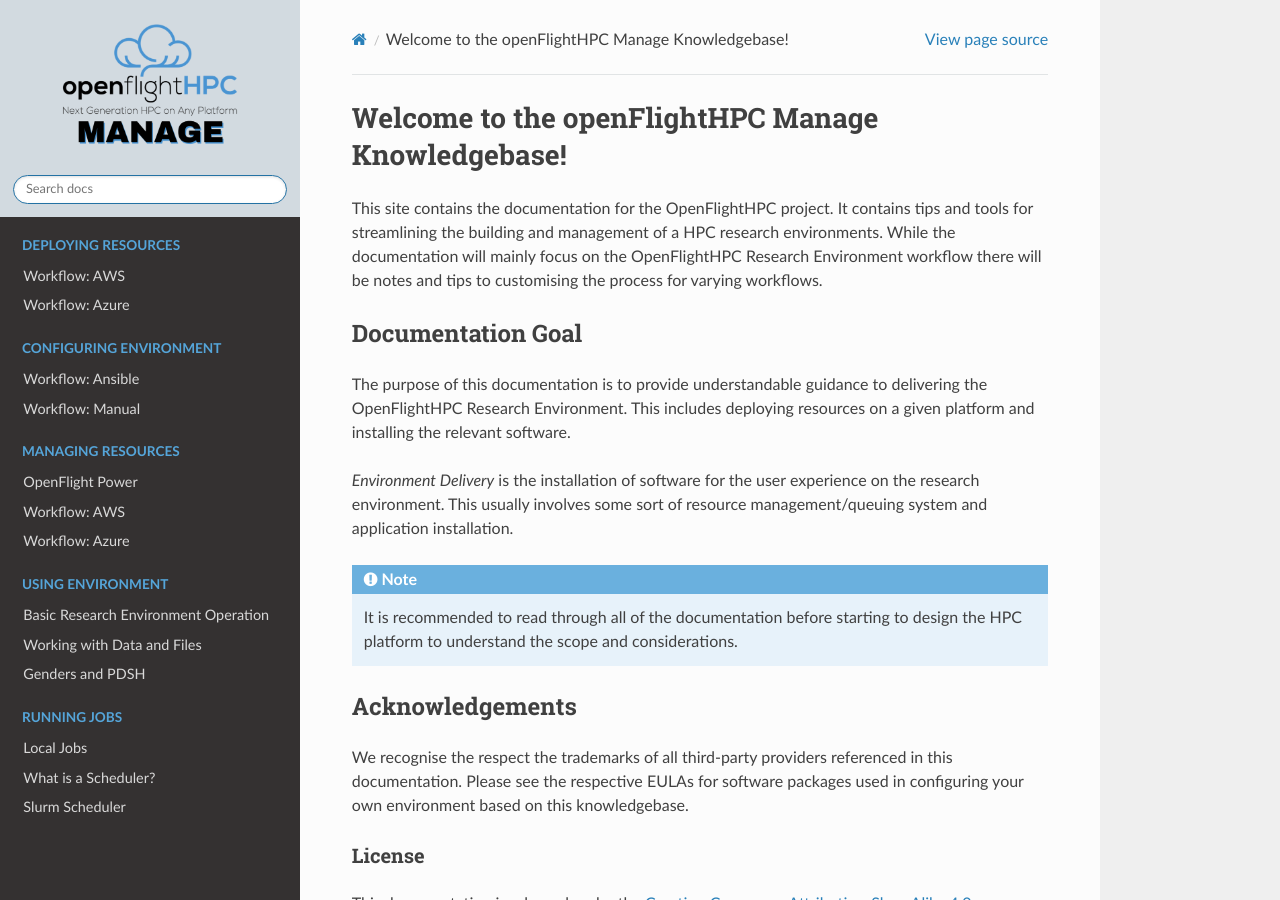
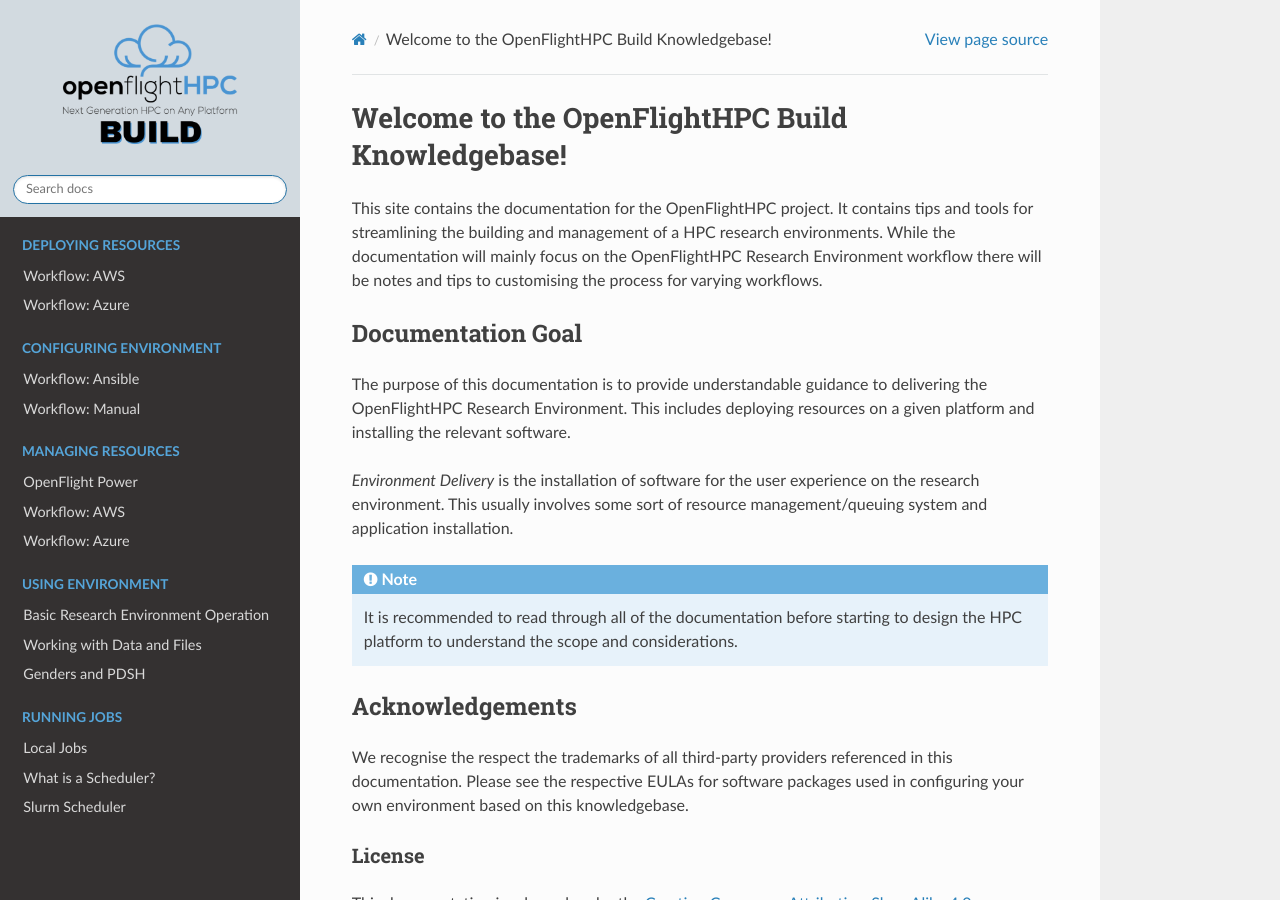
Before and after one commit to openflighthpc/build.openflighthpc.org, a Sphinx documentation site: the page built from docs/source/index.rst, in a window 1280 px wide and 900 px high. Built offline with Sphinx 7.4.7 and the Read the Docs theme 2.0.0, drawn with Linux system fonts in a browser that asks for light colours.

Commit message:
Rebrand to build

```diff
--- a/docs/source/conf.py
+++ b/docs/source/conf.py
@@ -88,7 +88,7 @@
     'logo_only': True
 }
 
-html_logo = 'manage.png'
+html_logo = 'build.png'
 
 # Add any paths that contain custom static files (such as style sheets) here,
 # relative to this directory. They are copied after the builtin static files,
--- a/docs/source/index.rst
+++ b/docs/source/index.rst
@@ -3,8 +3,8 @@
    You can adapt this file completely to your liking, but it should at least
    contain the root `toctree` directive.
 
-Welcome to the openFlightHPC Manage Knowledgebase!
-==================================================
+Welcome to the OpenFlightHPC Build Knowledgebase!
+=================================================
 
 This site contains the documentation for the OpenFlightHPC project. It contains tips and tools for streamlining the building and management of a HPC research environments. While the documentation will mainly focus on the OpenFlightHPC Research Environment workflow there will be notes and tips to customising the process for varying workflows.
 
```
Also changed, not shown: docs/source/build.png (added), docs/source/manage.png (deleted).
